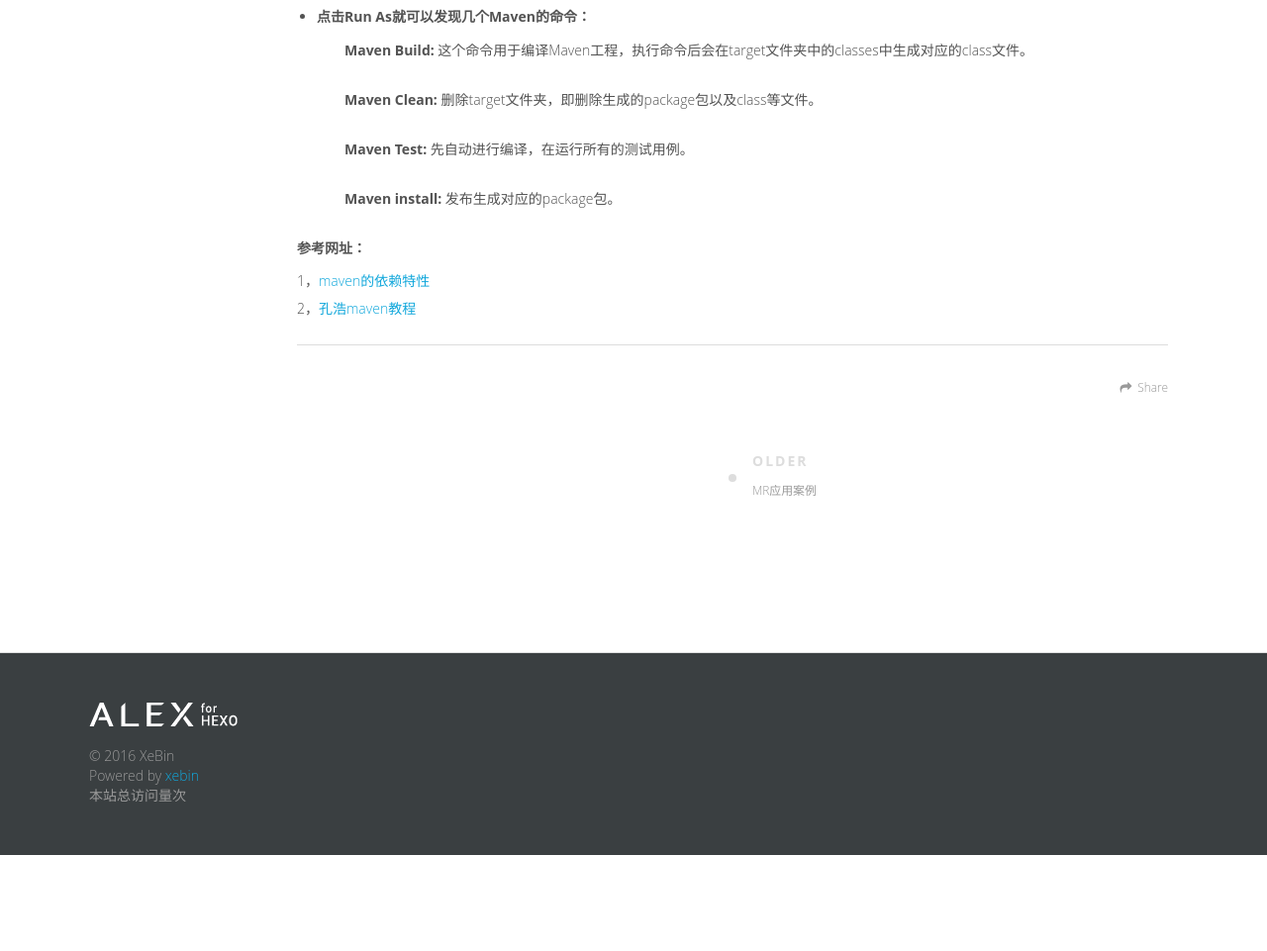
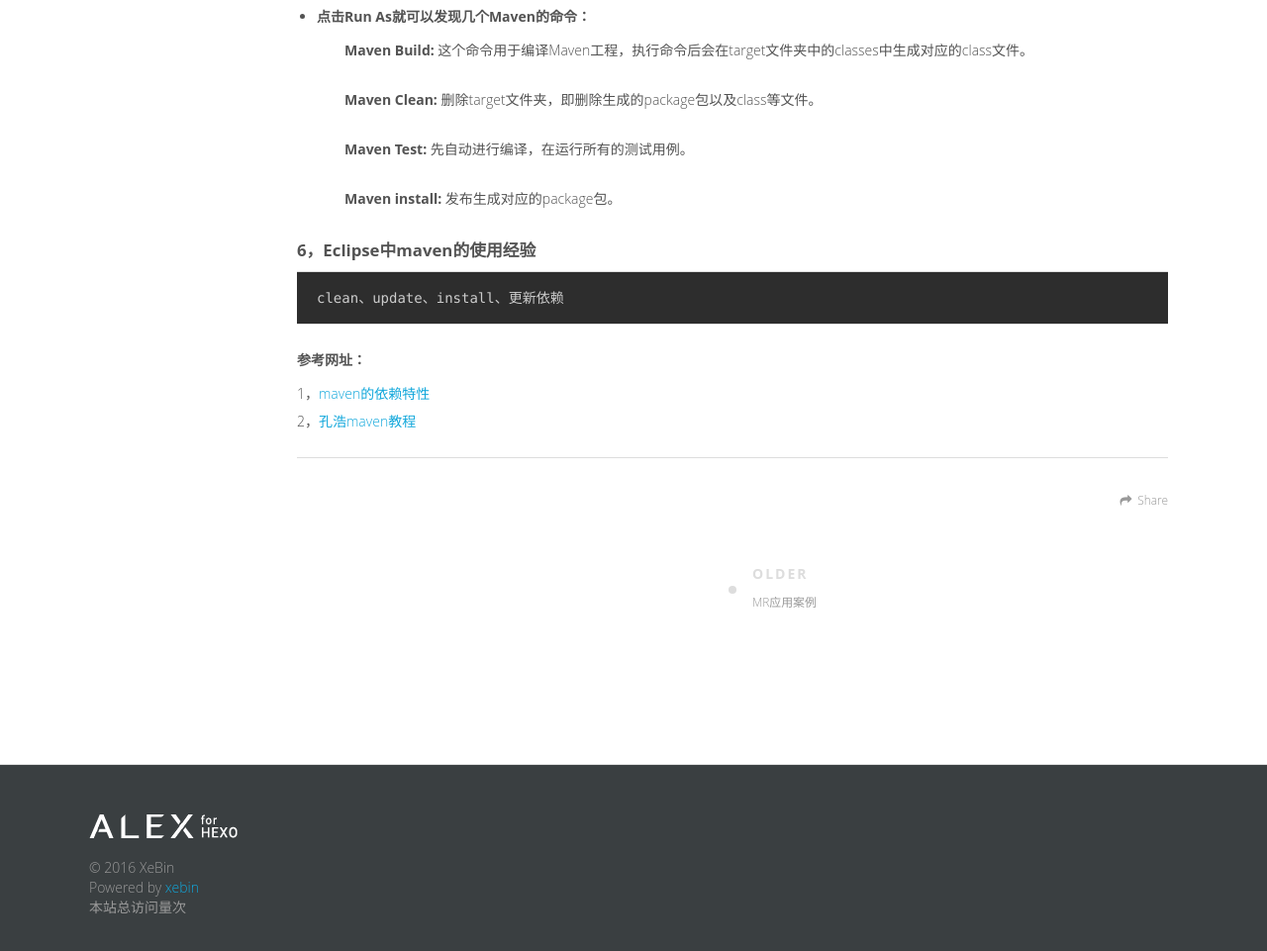
Before and after one commit to Xebin/xebin.github.io, a plain HTML site: page 2016/04/11/Maven学习整理/index.html in a window 1280 px wide. Shown: the part 2485-3446 px from the top of the page at 99% size. Before the commit the page ends 3349 px from the top, so only its background shows below. Drawn offline with nearby package versions, Linux system fonts and the light colour scheme; some packages are replaced by stand-ins of ours; a script that the page names is missing; a web font is replaced by a local one.

Commit message:
Site updated: 2016-04-11 15:34:40

```diff
--- a/2016/04/11/Maven学习整理/index.html
+++ b/2016/04/11/Maven学习整理/index.html
@@ -13,7 +13,7 @@
 <meta property="og:site_name" content="XeBin">
 <meta property="og:description" content="maven学习1，maven简述Maven是基于项目对象模型(POM)，可以通过一小段描述信息来管理项目的构建，报告和文档的软件项目管理工具。
 2，maven目录结构maven_pro|– pom.xml|– src|– |– main|– |– |– java|– |– |– |– com|– |– |– |– |– test|– |– |– |– |– |– App.java|– |–">
-<meta property="og:updated_time" content="2016-04-11T07:31:59.654Z">
+<meta property="og:updated_time" content="2016-04-11T07:34:31.318Z">
 <meta name="twitter:card" content="summary">
 <meta name="twitter:title" content="Maven学习整理">
 <meta name="twitter:description" content="maven学习1，maven简述Maven是基于项目对象模型(POM)，可以通过一小段描述信息来管理项目的构建，报告和文档的软件项目管理工具。
@@ -225,7 +225,8 @@
 <p>  　　<strong>Maven install:</strong> 发布生成对应的package包。</p>
 </li>
 </ul>
-<h5 id="参考网址："><a href="#参考网址：" class="headerlink" title="参考网址："></a>参考网址：</h5><p>1，<a href="http://blog.csdn.net/zheng0518/article/details/38777479" target="_blank" rel="external">maven的依赖特性</a><br>2，<a href="http://www.icoolxue.com/play/713" target="_blank" rel="external">孔浩maven教程</a></p>
+<h4 id="6，Eclipse中maven的使用经验"><a href="#6，Eclipse中maven的使用经验" class="headerlink" title="6，Eclipse中maven的使用经验"></a>6，Eclipse中maven的使用经验</h4><pre><code>clean、update、install、更新依赖
+</code></pre><h5 id="参考网址："><a href="#参考网址：" class="headerlink" title="参考网址："></a>参考网址：</h5><p>1，<a href="http://blog.csdn.net/zheng0518/article/details/38777479" target="_blank" rel="external">maven的依赖特性</a><br>2，<a href="http://www.icoolxue.com/play/713" target="_blank" rel="external">孔浩maven教程</a></p>
 
 
     </div>
```
Also changed, not shown: index.html (+2 -1 lines).
